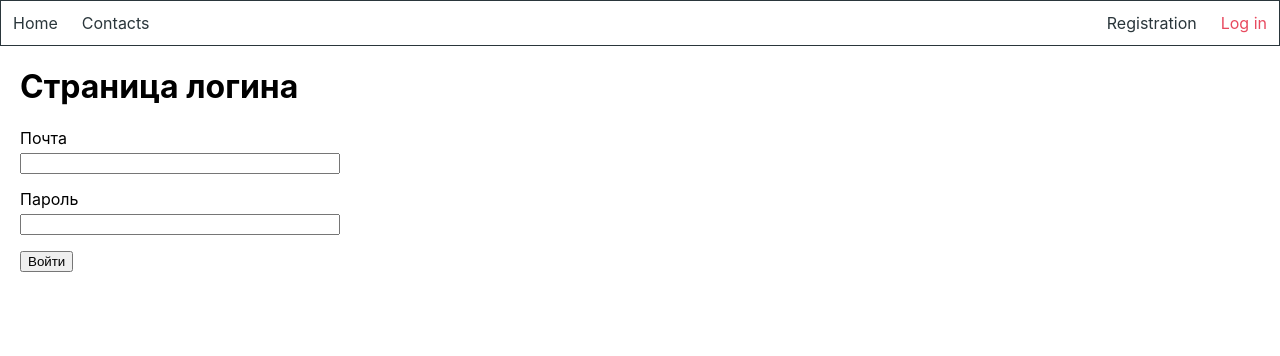
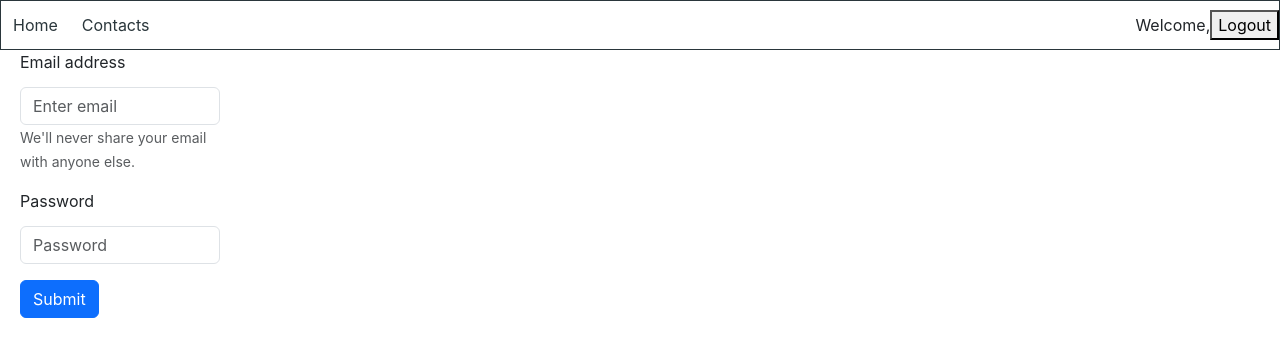
Before and after one commit to VinokurovAleksandr/react-hw-08-phonebook, a React (Create React App) app: page /login in a window 1280 px wide. Shown: the top 356 px of the page. Built offline with nearby package versions, Linux system fonts and the light colour scheme.

Commit message:
add React Bootstrap

```diff
--- a/package.json
+++ b/package.json
@@ -9,10 +9,12 @@
     "@testing-library/react": "^12.1.4",
     "@testing-library/user-event": "^13.5.0",
     "axios": "^1.5.1",
+    "bootstrap": "^5.3.2",
     "nanoid": "^4.0.2",
     "notiflix": "^3.2.6",
     "prop-types": "^15.8.1",
     "react": "^18.1.0",
+    "react-bootstrap": "^2.9.1",
     "react-dom": "^18.1.0",
     "react-loader-spinner": "^5.4.5",
     "react-redux": "^8.1.2",
--- a/src/components/App.jsx
+++ b/src/components/App.jsx
@@ -1,18 +1,25 @@
 import React, { useEffect } from "react";
 import { lazy, Suspense } from 'react';
 import { Routes, Route, } from "react-router-dom";
+import 'bootstrap/dist/css/bootstrap.min.css';
 
 import style from './style.module.css';
 
-import HomeView from "./Views/HomeView";
-import LoginView from "./Views/LoginViews/LoginView";
-import { Layout } from './Layout/Layout';
+// import HomeView from "./Views/HomeView";
+// import LoginView from "./Views/LoginViews/LoginView";
+// import { Layout } from './Layout/Layout';
 // import Container from '../components/Container/Container';
-import { RegisterView } from './Views/RegisterViews/RegisterView';
-import { ContactsView } from './Views/ContactsView/ContactsView';
+// import { RegisterView } from './Views/RegisterViews/RegisterView';
+// import { ContactsView } from './Views/ContactsView/ContactsView';
 import { useDispatch } from "react-redux";
 
 import {fetchCurrentUser} from './redux/auth/auth-operation';
+
+const Layout = lazy(() => import('./Layout/Layout'));
+const RegisterView = lazy(() => import('./Views/RegisterViews/RegisterView'));
+const ContactsView = lazy(() => import('./Views/ContactsView/ContactsView'));
+const HomeView = lazy(() => import('./Views/HomeView'));
+const LoginView = lazy(() => import('./Views/LoginViews/LoginView'));
 
 export default function App() {
   const dispatch = useDispatch();
@@ -23,9 +30,9 @@
 
   return (
     <>
-      {/* <AppBar /> */}
-      {/* <Navigation/> */}
-          <Routes>
+
+      <Suspense fallback={<p>... Loading </p>}>
+        <Routes>
           <Route path="/" element={<Layout/>}>
               <Route index element={<HomeView/>} />
               <Route path="/login" element={<LoginView/>}/>
@@ -33,10 +40,8 @@
               <Route path="/contacts" element={ <ContactsView/>} />
           </Route>
 
-            {/* <Route path="/register"  />
-            <Route path="/login" component={<LoginView/>}/>
-            <Route path="/contacts"/> */}
-        </Routes>
+          </Routes>
+             </Suspense>
 
      </>
 
--- /dev/null
+++ b/src/components/AuthBar/PrivateRoute.js
@@ -0,0 +1,5 @@
+
+
+export const PrivateRoute = () => {
+
+}
--- a/src/components/Layout/Layout.jsx
+++ b/src/components/Layout/Layout.jsx
@@ -3,7 +3,7 @@
 // import { Toaster } from 'react-hot-toast';
 import { AppBar } from '../AuthBar/AppBar/AppBar';
 
-export const Layout = () => {
+ const Layout = () => {
   return (
     <>
         <AppBar />
@@ -17,3 +17,5 @@
 
   );
 };
+
+export default Layout;
--- a/src/components/Views/ContactsView/ContactsView.js
+++ b/src/components/Views/ContactsView/ContactsView.js
@@ -4,7 +4,7 @@
 // import style from '../style.module.css';
 import {ContactsContainer, PhonebookTitle, ContactsTitle, FilterContainer} from './ContactsView.styled';
 
-export const ContactsView = () => {
+ const ContactsView = () => {
 
     return (
         <>
@@ -26,3 +26,5 @@
 
     )
 };
+
+export default ContactsView;
--- a/src/components/Views/LoginViews/LoginView.js
+++ b/src/components/Views/LoginViews/LoginView.js
@@ -10,6 +10,9 @@
 } from './LoginView.styled';
 
 import {login} from '../../redux/auth/auth-operation';
+
+import Button from 'react-bootstrap/Button';
+import Form from 'react-bootstrap/Form';
 
 
 
@@ -42,36 +45,69 @@
 
     return (
           <LoginContainer>
-        <LoginTitle>Страница логина</LoginTitle>
+         {/* <LoginTitle>Страница логина</LoginTitle>
 
-        <LoginForm
-          onSubmit={handleSubmit}
+        // <LoginForm
+        //   onSubmit={handleSubmit}
 
-          autoComplete="off"
-        >
-          <LoginLabel >
-            Почта
-            <LoginInput
+        //   autoComplete="off"
+        // >
+        //   <LoginLabel >
+        //     Почта
+        //     <LoginInput
+        //       type="email"
+        //       name="email"
+        //       value={email}
+        //       onChange={handleChange}
+        //     />
+        //   </LoginLabel>
+
+        //   <LoginLabel >
+        //     Пароль
+        //     <LoginInput
+        //       type="password"
+        //       name="password"
+        //       value={password}
+        //       onChange={handleChange}
+        //     />
+        //   </LoginLabel>
+
+        //   <LoginBtn type="submit">Войти</LoginBtn>
+        // </LoginForm> */}
+
+           <Form onSubmit={handleSubmit}>
+      <Form.Group className="mb-3" controlId="formBasicEmail">
+        <Form.Label>Email address</Form.Label>
+            <Form.Control
               type="email"
+              placeholder="Enter email"
               name="email"
               value={email}
               onChange={handleChange}
               />
-          </LoginLabel>
+        <Form.Text className="text-muted">
+          We'll never share your email with anyone else.
+        </Form.Text>
+      </Form.Group>
 
-          <LoginLabel >
-            Пароль
-            <LoginInput
+      <Form.Group className="mb-3" controlId="formBasicPassword">
+        <Form.Label>Password</Form.Label>
+            <Form.Control
               type="password"
+              placeholder="Password"
                name="password"
                value={password}
                onChange={handleChange}
               />
-          </LoginLabel>
+      </Form.Group>
+      <Button variant="primary" type="submit">
+        Submit
+      </Button>
+    </Form>
 
-          <LoginBtn type="submit">Войти</LoginBtn>
-        </LoginForm>
       </LoginContainer>
+
+
     )
 
 };
--- a/src/components/Views/LoginViews/LoginView.styled.jsx
+++ b/src/components/Views/LoginViews/LoginView.styled.jsx
@@ -10,6 +10,7 @@
 //   },
 // };
 export const LoginContainer = styled.div`
+     width: 200px;
      margin-left:20px;
 `;
 
--- a/src/components/Views/RegisterViews/RegisterView.js
+++ b/src/components/Views/RegisterViews/RegisterView.js
@@ -13,7 +13,7 @@
 import {register} from '../../redux/auth/auth-operation'
 
 
-export const RegisterView = () => {
+ const RegisterView = () => {
 
   const dispatch = useDispatch();
   const [name, setName] = useState('');
@@ -92,6 +92,8 @@
 
 };
 
+export default RegisterView;
+
 // const mapDispatchToProps = {
 //   onRegister: authOperations.register,
 // };
--- a/src/components/redux/auth/auth-operation.js
+++ b/src/components/redux/auth/auth-operation.js
@@ -69,7 +69,8 @@
         const persistedToken = state.auth.token;
 
         if (persistedToken === null) {
-            return
+            return state;
+            // return thunkAPI.rejectWithValue();
         }
 
         token.set(persistedToken);
--- a/src/components/redux/auth/auth-slice.js
+++ b/src/components/redux/auth/auth-slice.js
@@ -1,5 +1,10 @@
 import { createSlice } from '@reduxjs/toolkit';
-import {register, login,logOut} from '../auth/auth-operation';
+import {
+    register,
+    login,
+    logOut,
+    fetchCurrentUser,
+} from '../auth/auth-operation';
 
 
 
@@ -31,10 +36,14 @@
     state.token = action.payload.token;
     state.isLoggedIn = true;
 };
-const authOperationLogOutFulfielled = (state, action) => {
+const authOperationLogOutFulfielled = (state, _) => {
     state.user = { name: null, email: null,};
     state.token = null;
     state.isLoggedIn = false;
+};
+const authOperationcurrentUserFulfielled = (state, action) => {
+    state.user = action.payload;
+    state.isLoggedIn = true;
 };
 
 const authSlice = createSlice({
@@ -45,6 +54,7 @@
             .addCase(register.fulfilled, authOperationRegisterFulfielled)
             .addCase(login.fulfilled, authOperationLoginFulfielled)
             .addCase(logOut.fulfilled, authOperationLogOutFulfielled)
+            .addCase(fetchCurrentUser.fulfilled, authOperationcurrentUserFulfielled)
 
     },
 });
```
Also changed, not shown: 1 other file (tests, documents, lock files or other folders). Lines whose indentation alone changed are shown as unchanged.
